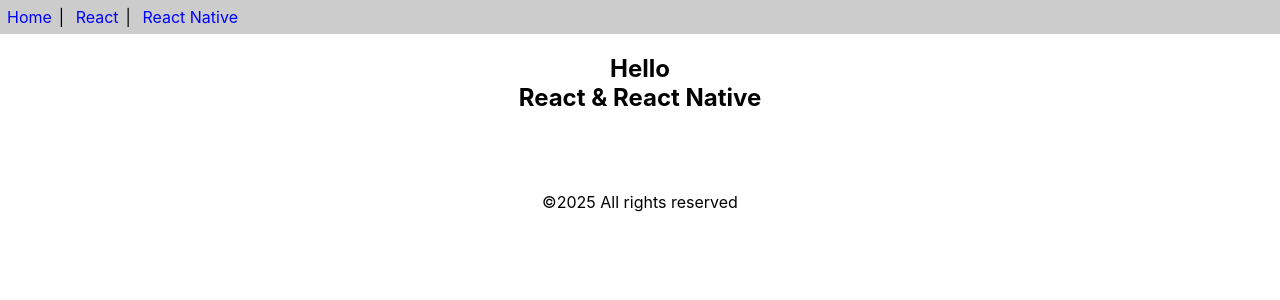
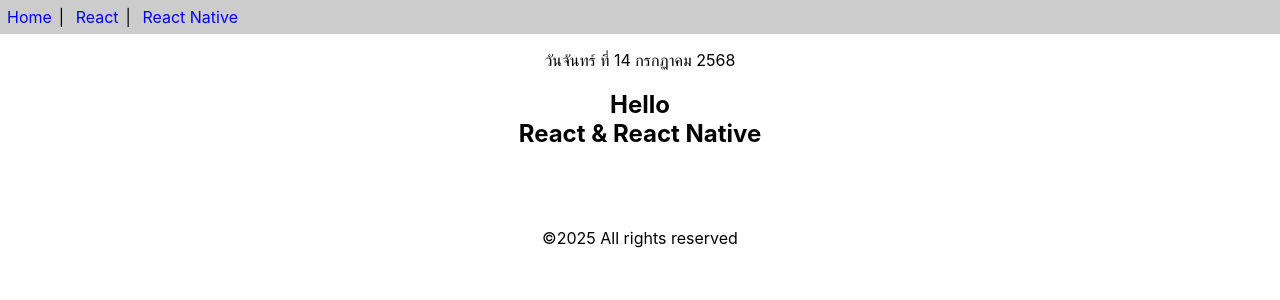
Before and after one commit to Kumthon14/app1, a React (Create React App) app: page / in a window 1280 px wide. Shown: the top 300 px of the page. Built offline with nearby package versions, Linux system fonts and the light colour scheme.

Commit message:
Class Component

```diff
--- a/src/App.js
+++ b/src/App.js
@@ -1,9 +1,15 @@
 import React from "react"
 import {Header,Content,Footer} from './func-components'
+import Calendar from "./class-components";
 
 function App() {
   return (
-    [<Header/>,<Content/>,<Footer/>]
+    [
+    <Header/>,
+    <p><center><Calendar/></center></p>,
+    <Content/>,
+    <Footer/>
+    ]
   );
 }
 
--- /dev/null
+++ b/src/class-components.js
@@ -0,0 +1,18 @@
+import React,{Component} from "react";
+
+export default class Calendar extends Component{
+    getDate(){
+        const dayNames = ['อาทิตย์','จันทร์','อังคาร','พุธ','พฤหัส','ศุกร์','เสาร์']
+        const monthNames = ['มกราคม','กุมภาพันธ์','มีนาคม','เมษายน','พฤษภาคม','มิถุนายน','กรกฏาคม','สิงหาคม','กันยายน','ตุลาคม','พฤศจิกายน','ธันวาคม']
+        const date = new Date()
+        const weekDay = dayNames[date.getDay()]
+        const day = date.getDate()
+        const month = monthNames[date.getMonth()]
+        const year = date.getFullYear() + 543
+        return `วัน${weekDay} ที่ ${day} ${month} ${year}`
+    }
+
+    render(){
+        return <div>{this.getDate()}</div>
+    }
+}
```
